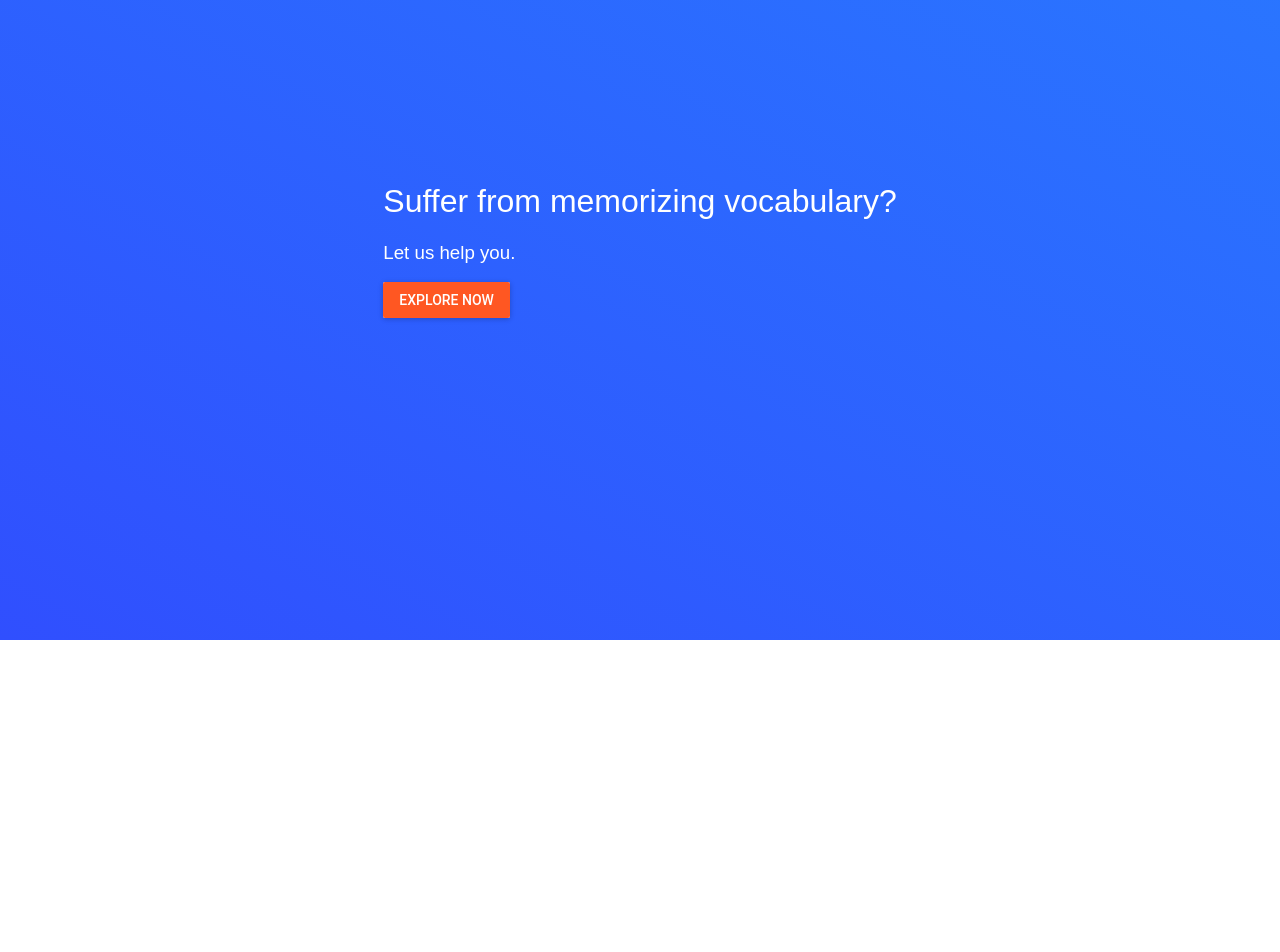
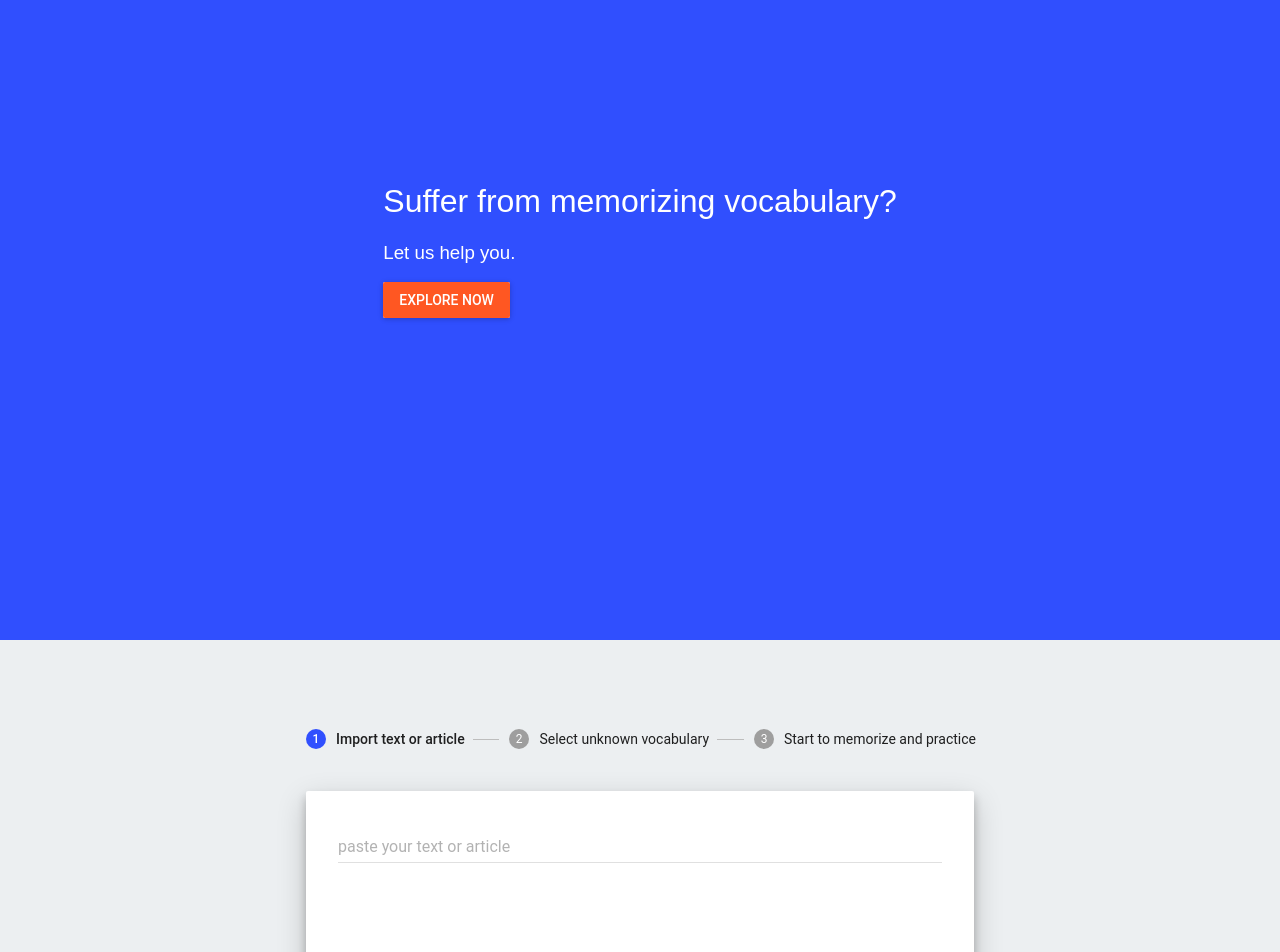
Before and after one commit to pcwu/word-pusher, a React (Create React App) app: page / in a window 1280 px wide. Shown: the part 160-1112 px from the top of the page. Before the commit the page ends 800 px from the top, so only its background shows below. Built offline with nearby package versions, Linux system fonts and the light colour scheme; what react-tap-event-plugin would draw is missing.

Commit message:
Add Stepper.js and add composing.css to rearrange css style

```diff
--- a/src/App.js
+++ b/src/App.js
@@ -4,19 +4,22 @@ import MuiThemeProvider from 'material-ui/styles/MuiThemeProvider';
 import getMuiTheme from 'material-ui/styles/getMuiTheme';
 
 import Home from './components/Home';
+import Stepper from './components/Stepper';
 
 const muiTheme = getMuiTheme({
   palette: {
     primary1Color: indigoA700,
     primary2Color: blueA200,
     accent1Color: deepOrange500,
-    textColor: white,
   },
 });
 
 const App = () => (
   <MuiThemeProvider muiTheme={muiTheme}>
-    <Home />
+    <div>
+      <Home />
+      <Stepper />
+    </div>
   </MuiThemeProvider>
 );
 
--- a/src/components/Home.css
+++ /dev/null
@@ -1,25 +0,0 @@
-.entire-wrapper{
-  height: 100vh;
-  display: -webkit-flex;
-  display: flex;
-  -webkit-align-items: center;
-  align-items: center;
-  -webkit-justify-content: center;
-  justify-content: center;
-  background: #304FFE; /* For browsers that do not support gradients */
-  background: -webkit-linear-gradient(210deg, #2979FF, #304FFE); /* For Safari 5.1 to 6.0 */
-  background: -o-linear-gradient(210deg, #2979FF, #304FFE); /* For Opera 11.1 to 12.0 */
-  background: -moz-linear-gradient(210deg, #2979FF, #304FFE); /* For Firefox 3.6 to 15 */
-  background: linear-gradient(210deg, #2979FF, #304FFE); /* Standard syntax */
-}
-
-.content-wrapper{
-  max-width: 320px;
-  padding: 2em;
-}
-
-@media screen and (min-width: 425px){
-  .content-wrapper{
-    max-width: 600px;
-  }
-}
--- a/src/components/Home.js
+++ b/src/components/Home.js
@@ -1,12 +1,16 @@
 import React from 'react';
 import RaisedButton from 'material-ui/RaisedButton';
-import './Home.css';
+import './composing.css';
+
+const bgStyle = {
+  background: '#304FFE',
+};
 
 const Home = () => (
-  <div className="entire-wrapper">
-    <div className="content-wrapper">
-      <h1 style={{ color: '#fff', fontWeight: 300 }}>Suffer from memorizing vocabulary?</h1>
-      <h3 style={{ color: '#fff', fontWeight: 300 }}>Let us help you.</h3>
+  <div className="entire-wrapper" style={bgStyle}>
+    <div className="content-wrapper padding-sm">
+      <h1>Suffer from memorizing vocabulary?</h1>
+      <h3>Let us help you.</h3>
       <RaisedButton label="Explore Now" secondary />
     </div>
   </div>
--- /dev/null
+++ b/src/components/Stepper.js
@@ -0,0 +1,123 @@
+
+import React from 'react';
+import {
+  Step,
+  Stepper,
+  StepButton,
+} from 'material-ui/Stepper';
+import RaisedButton from 'material-ui/RaisedButton';
+import FlatButton from 'material-ui/FlatButton';
+import Paper from 'material-ui/Paper';
+import TextField from 'material-ui/TextField';
+import './composing.css';
+
+const bgStyle = {
+  background: '#ECEFF1',
+};
+
+const paperStyle = {
+  minHeight: 500,
+  width: '100%',
+};
+
+class HorizontalNonLinearStepper extends React.Component {
+
+  state = {
+    stepIndex: 0,
+  };
+
+  handleNext = () => {
+    const {stepIndex} = this.state;
+    if (stepIndex < 2) {
+      this.setState({stepIndex: stepIndex + 1});
+    }
+  };
+
+  handlePrev = () => {
+    const {stepIndex} = this.state;
+    if (stepIndex > 0) {
+      this.setState({stepIndex: stepIndex - 1});
+    }
+  };
+
+  getStepContent(stepIndex) {
+    switch (stepIndex) {
+      case 0:
+        return (
+          <Paper style={paperStyle} zDepth={3} className="padding-sm">
+            <TextField
+              hintText="paste your text or article"
+              multiLine={true}
+              fullWidth={true}
+            /><br />
+          </Paper>
+        );
+      case 1:
+        return (
+          <Paper style={paperStyle} zDepth={3} className="padding-sm">
+            <TextField
+              hintText="paste your text or article"
+              multiLine={true}
+              fullWidth={true}
+            /><br />
+          </Paper>
+        );
+      case 2:
+        return (
+          <Paper style={paperStyle} zDepth={3} className="padding-sm">
+            <RaisedButton label="Start to memorize and practice" secondary />
+          </Paper>
+        );
+      default:
+        return 'You\'re a long way from home sonny jim!';
+    }
+  }
+
+  render() {
+    const {stepIndex} = this.state;
+    const contentStyle = {margin: '0 16px'};
+
+    return (
+      <div className="entire-wrapper" style={bgStyle}>
+        <div style={{width: '100%', maxWidth: 700, margin: 'auto'}}>
+          <Stepper linear={false} activeStep={stepIndex}>
+            <Step>
+              <StepButton onClick={() => this.setState({stepIndex: 0})}>
+                Import text or article
+              </StepButton>
+            </Step>
+            <Step>
+              <StepButton onClick={() => this.setState({stepIndex: 1})}>
+                Select unknown vocabulary
+              </StepButton>
+            </Step>
+            <Step>
+              <StepButton onClick={() => this.setState({stepIndex: 2})}>
+                Start to memorize and practice
+              </StepButton>
+            </Step>
+          </Stepper>
+          <div style={contentStyle}>
+            <p>{this.getStepContent(stepIndex)}</p>
+            <div style={{marginTop: 50}}>
+              <FlatButton
+                label="Back"
+                disabled={stepIndex === 0}
+                onTouchTap={this.handlePrev}
+                style={{background: '#ccc', marginRight: 12}}
+              />
+              <RaisedButton
+                label="Next"
+                disabled={stepIndex === 2}
+                primary={true}
+                onTouchTap={this.handleNext}
+              />
+            </div>
+          </div>
+        </div>
+      </div>
+    );
+  }
+}
+
+export default HorizontalNonLinearStepper;
--- /dev/null
+++ b/src/components/composing.css
@@ -0,0 +1,32 @@
+/* ==============Compose============= */
+
+.entire-wrapper{
+  height: 100vh;
+  display: -webkit-flex;
+  display: flex;
+  -webkit-align-items: center;
+  align-items: center;
+  -webkit-justify-content: center;
+  justify-content: center;
+}
+
+.content-wrapper{
+  max-width: 320px;
+}
+
+@media screen and (min-width: 425px){
+  .content-wrapper{
+    max-width: 700px;
+  }
+}
+
+.padding-sm{
+  padding: 2em;
+}
+
+/* ==============Typography============= */
+
+h1, h2, h3{
+  color: #fff;
+  font-weight: 300;
+}
```
